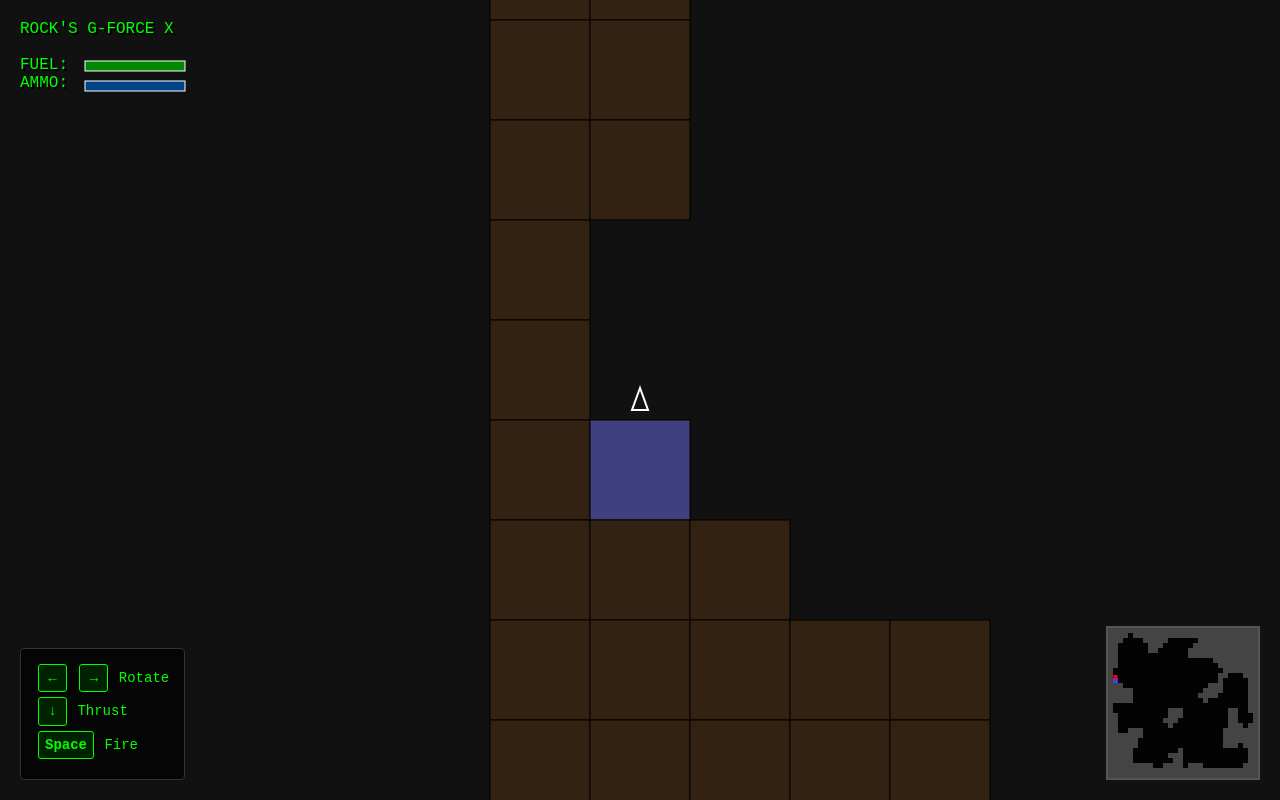
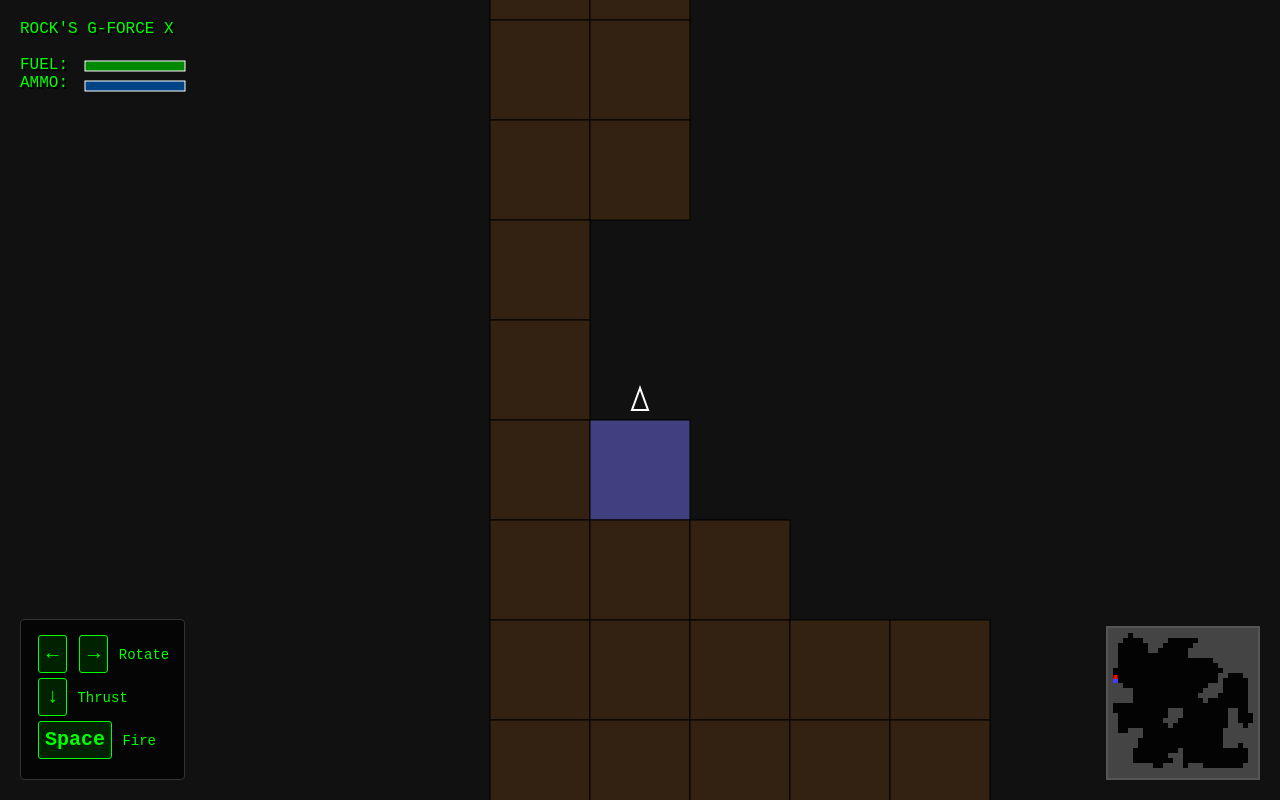
Before and after one commit to rock3125/gforcex-js, a plain HTML site: page index.html in a window 1280 px wide. Drawn offline with Linux system fonts and the light colour scheme.

Commit message:
set keys

```diff
--- a/index.html
+++ b/index.html
@@ -24,6 +24,7 @@
             border: 1px solid #0f0;
             border-radius: 3px;
             padding: 2px 6px;
+            font-size: 20px;
             margin: 0 2px;
             background: #020;
             min-width: 15px;
@@ -35,7 +36,6 @@
         }
         .hud { position: absolute; top: 20px; left: 20px; text-shadow: 2px 2px #000; pointer-events: none; }
         #minimap { position: absolute; bottom: 20px; right: 20px; border: 2px solid #555; background: rgba(0,0,0,0.8); }
-        #gameOver { position: absolute; top: 50%; left: 50%; transform: translate(-50%, -50%); font-size: 2em; display: none; color: red; }
     </style>
 </head>
 <body>
@@ -45,8 +45,8 @@
     AMMO:<br/>
 </div>
 <div class="controls-legend">
-        <div class="control-item"><span class="key">←</span> <span class="key">→</span> Rotate</div>
-        <div class="control-item"><span class="key">↓</span> Thrust</div>
+    <div class="control-item"><span class="key">&#8592;</span> <span class="key">&#8594;</span> Rotate</div>
+    <div class="control-item"><span class="key">&#8595;</span> Thrust</div>
     <div class="control-item"><span class="key">Space</span> Fire</div>
 </div>
 <canvas id="gameCanvas"></canvas>
```
Lines whose indentation alone changed are shown as unchanged.
